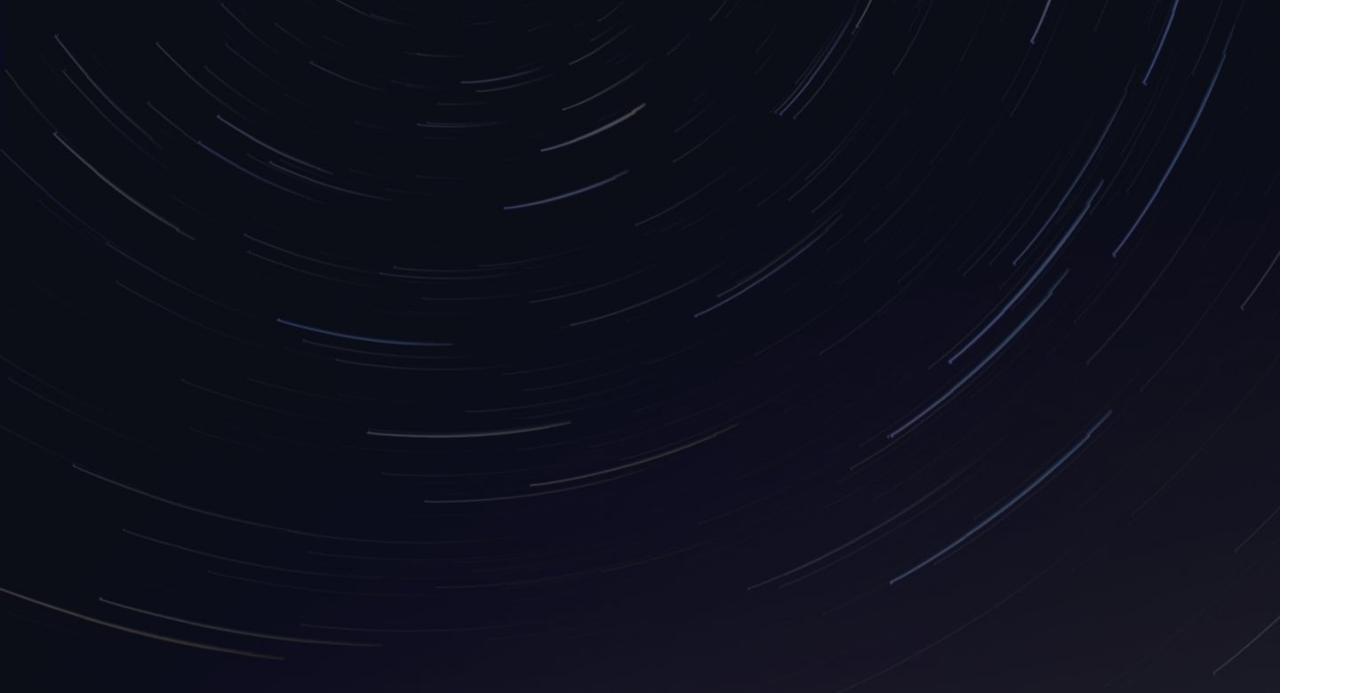
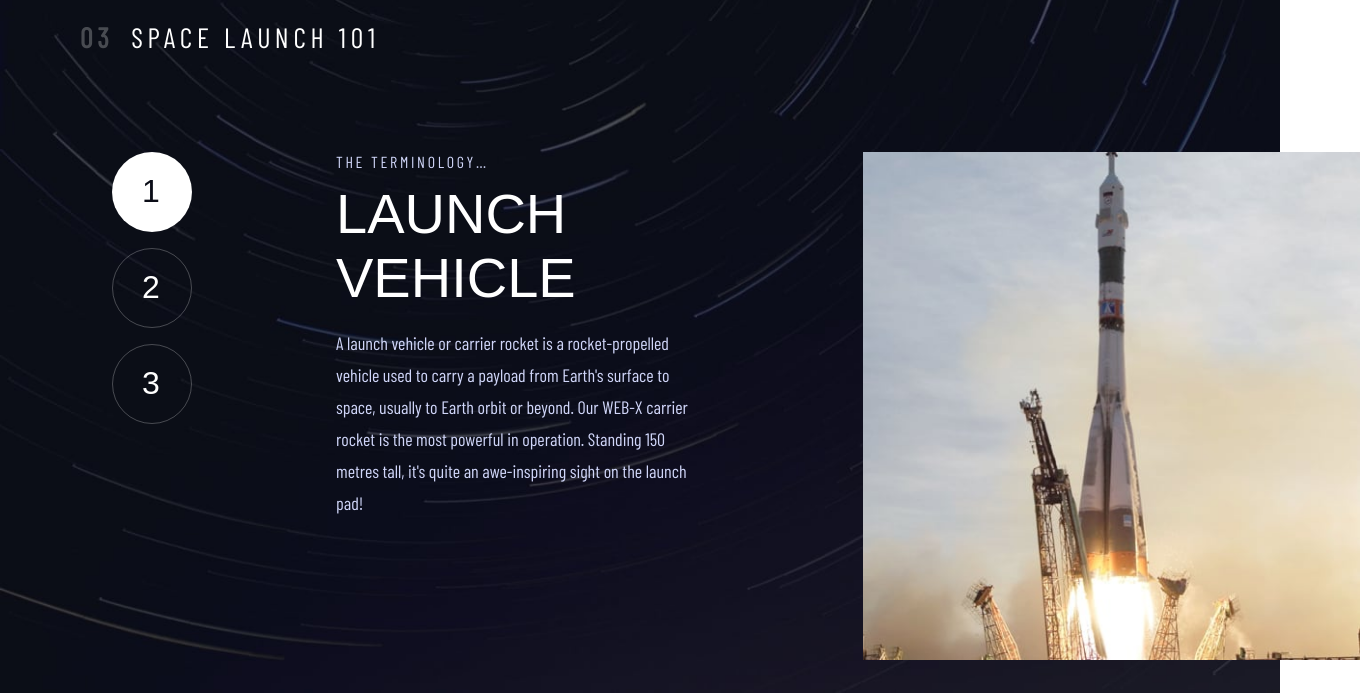
Before and after one commit to zougari47/frontend-mentor-challenges, an Astro site in the folder apps/space-tourism-mutli-page-website/: page /technology in a window 1280 px wide. Shown: the part 107-800 px from the top of the page, 1360 px wide, since content can reach past the window. Built offline with nearby package versions, Linux system fonts and the light colour scheme; Astro itself is replaced by a stand-in of ours; a web font is replaced by a local one.

Commit message:
finish technology page

```diff
--- a/apps/space-tourism-mutli-page-website/astro.config.mjs
+++ b/apps/space-tourism-mutli-page-website/astro.config.mjs
@@ -1,9 +1,10 @@
-import { defineConfig } from 'astro/config'
-import react from '@astrojs/react'
+import { defineConfig } from 'astro/config';
+import react from '@astrojs/react';
+import tailwind from '@astrojs/tailwind';
 
-import tailwind from '@astrojs/tailwind'
+import compress from "astro-compress";
 
 // https://astro.build/config
 export default defineConfig({
-  integrations: [react(), tailwind()],
-})
+  integrations: [react(), tailwind(), compress()]
+});
--- a/apps/space-tourism-mutli-page-website/package.json
+++ b/apps/space-tourism-mutli-page-website/package.json
@@ -16,6 +16,7 @@
     "@types/react": "^18.0.21",
     "@types/react-dom": "^18.0.6",
     "astro": "^2.1.3",
+    "astro-compress": "^1.1.42",
     "react": "^18.0.0",
     "react-dom": "^18.0.0",
     "tailwindcss": "^3.0.24"
--- a/apps/space-tourism-mutli-page-website/src/components/crew/NavigationButtons.tsx
+++ b/apps/space-tourism-mutli-page-website/src/components/crew/NavigationButtons.tsx
@@ -15,7 +15,6 @@ const NavigationButtons: React.FC<INavigationButtons> = ({
     <ul className='flex items-center justify-center gap-4'>
       {crewArr.map((member) => (
         <li key={member.name}>
-          {/* true mean current selected */}
           <button
             className={`ful aspect-square w-[10px] rounded-full bg-white lg:w-[15px] ${
               currentMember.name == member.name ? 'opacity-100' : 'opacity-25'
--- a/apps/space-tourism-mutli-page-website/src/components/crew/index.tsx
+++ b/apps/space-tourism-mutli-page-website/src/components/crew/index.tsx
@@ -7,17 +7,8 @@ const Wrapper = () => {
   const [currentMember, setCurrentMember] = useState(crewArr[0])
   return (
     <section className='container md:px-12 lg:px-24'>
-      <CrewMember
-        name={currentMember.name}
-        bio={currentMember.bio}
-        role={currentMember.role}
-        images={currentMember.images}
-      >
-        <NavigationButtons
-          crewArr={crewArr}
-          currentMember={currentMember}
-          setCurrentMember={setCurrentMember}
-        />
+      <CrewMember {...currentMember} key={currentMember.name}>
+        <NavigationButtons {...{ crewArr, currentMember, setCurrentMember }} />
       </CrewMember>
     </section>
   )
--- a/apps/space-tourism-mutli-page-website/src/components/destination/Destination.tsx
+++ b/apps/space-tourism-mutli-page-website/src/components/destination/Destination.tsx
@@ -20,11 +20,11 @@ const Destination: FC<IDestination> = ({
   return (
     <div className='animate-fade-in pb-14 pt-[76px] lg:flex lg:items-center lg:justify-between lg:gap-24 xl:gap-0'>
       <div>
-        <p
+        <h1
           className={`mb-8 mt-6 text-base uppercase leading-[19.2px] tracking-[2.7px] text-white before:pr-[18px] before:font-bold before:opacity-25 before:content-["01"] md:mb-[60px] md:text-left md:text-[20px] md:leading-6 md:tracking-[3.38px] lg:mb-[97px] lg:whitespace-nowrap lg:text-[28px] lg:leading-[33.6px] lg:tracking-[4.72px]`}
         >
           Pick your destination
-        </p>
+        </h1>
 
         <img
           className='mx-auto block aspect-square w-[170px] object-cover md:w-[300px] lg:ml-[63.5px] lg:w-[445px]'
@@ -37,9 +37,9 @@ const Destination: FC<IDestination> = ({
       <div>
         <div>{memoizedChildren}</div>
 
-        <h1 className='font-bellefair mb-2 text-[56px] uppercase leading-[64.18px] text-white md:text-[80px] md:leading-[91.68px] lg:mb-[14px] lg:leading-[114.6px]'>
+        <span className='font-bellefair mb-2 block text-[56px] uppercase leading-[64.18px] text-white md:text-[80px] md:leading-[91.68px] lg:mb-[14px] lg:leading-[114.6px]'>
           {name}
-        </h1>
+        </span>
 
         <p className='text-light-blueish-gray mb-8 text-[15px] leading-[25px] md:mx-auto md:mb-[49px] md:max-w-[500px] md:text-[16px] md:leading-7 lg:text-[18px] lg:leading-[32px]'>
           {description}
--- /dev/null
+++ b/apps/space-tourism-mutli-page-website/src/components/technology/NavigationButtons.tsx
@@ -0,0 +1,37 @@
+import type { ITechnology } from './Technology'
+
+interface INavigationButtons {
+  technologiesArr: ITechnology[]
+  currentTechnology: ITechnology
+  setCurrentTechnology: (tech: ITechnology) => void
+}
+
+const NavigationButtons: React.FC<INavigationButtons> = ({
+  technologiesArr,
+  currentTechnology,
+  setCurrentTechnology,
+}) => {
+  return (
+    <ul className='flex items-center justify-center gap-4 lg:w-fit lg:flex-col'>
+      {technologiesArr.map((tech, index) => (
+        <li key={tech.name}>
+          <button
+            className={`aspect-square w-10 rounded-full lg:w-20 ${
+              currentTechnology.name == tech.name
+                ? 'text-dark bg-white'
+                : 'border border-white/25 bg-transparent text-white'
+            }`}
+            onClick={() => setCurrentTechnology(tech)}
+          >
+            <span className='font-bellefair text-[16px] leading-[18.34px] lg:text-[32px] lg:leading-[36.67px] lg:tracking-[2px]'>
+              {index + 1}
+            </span>
+            <span className='sr-only'>{tech.name}</span>
+          </button>
+        </li>
+      ))}
+    </ul>
+  )
+}
+
+export default NavigationButtons
--- /dev/null
+++ b/apps/space-tourism-mutli-page-website/src/components/technology/Technology.tsx
@@ -0,0 +1,74 @@
+export interface ITechnology {
+  name: string
+  images: {
+    portrait: string
+    landscape: string
+  }
+  description: string
+  children?: React.ReactNode
+}
+
+const Technology: React.FC<ITechnology> = ({
+  name,
+  images,
+  description,
+  children,
+}) => {
+  return (
+    <div className='text-center lg:text-left'>
+      <div className='container lg:px-20'>
+        <h1
+          className={`mb-8 mt-6 text-base uppercase leading-[19.2px] tracking-[2.7px] text-white before:pr-[18px] before:font-bold before:opacity-25 before:content-["03"] md:mb-[60px] md:text-left md:text-[20px] md:leading-6 md:tracking-[3.38px] lg:mb-[97px] lg:whitespace-nowrap lg:text-[28px] lg:leading-[33.6px] lg:tracking-[4.72px]`}
+        >
+          SPACE LAUNCH 101
+        </h1>
+      </div>
+
+      {/* grid container */}
+      <div className='gg text-white lg:container lg:flex lg:px-20'>
+        <div className='lg:order-3'>
+          {/* <img
+            src={images.landscape}
+            alt={name}
+            className='block h-auto w-full'
+          /> */}
+          <picture className='lg:-mr-40 lg:block'>
+            <source
+              media='(max-width: 1024px)'
+              srcSet={images.landscape}
+              className='block h-auto w-full'
+            />
+            <source
+              media='(min-width: 1024px)'
+              srcSet={images.portrait}
+              className='block h-auto w-full'
+            />
+            <img
+              src={images.landscape}
+              alt={name}
+              className='block h-auto w-full'
+            />
+          </picture>
+        </div>
+
+        <div className='container mb-[26px] mt-[34px] w-fit md:mb-[44px] md:mt-14 lg:mb-0 lg:mt-0'>
+          {children}
+        </div>
+
+        <div className='container lg:order-1 lg:ml-20 lg:mr-[130px] lg:w-2/5'>
+          <span className='text-light-blueish-gray mb-[9px] block text-[14px] uppercase leading-[16.8px] tracking-[2.36px] md:text-[16px] md:leading-[19.2px] md:tracking-[2.7px] lg:mb-[11px] lg:text-[16px] lg:leading-[19.2px] lg:tracking-[2.7px]'>
+            THE TERMINOLOGY…
+          </span>
+          <span className='font-bellefair mb-4 block text-[24px] uppercase leading-[28px] text-white md:text-[40px] md:leading-[45.84px] lg:mb-[17px] lg:text-[56px] lg:leading-[64.18px]'>
+            {name}
+          </span>
+          <p className='text-light-blueish-gray text-[15px] leading-[25px] md:px-20 md:text-[16px] md:leading-[28px] lg:px-0 lg:text-[18px] lg:leading-[32px]'>
+            {description}
+          </p>
+        </div>
+      </div>
+    </div>
+  )
+}
+
+export default Technology
--- /dev/null
+++ b/apps/space-tourism-mutli-page-website/src/components/technology/index.tsx
@@ -0,0 +1,19 @@
+import technologiesArr from '../../data/technology.json'
+import { useState } from 'react'
+import Technology from './Technology'
+import NavigationButtons from './NavigationButtons'
+
+const Wrapper = () => {
+  const [currentTechnology, setCurrentTechnology] = useState(technologiesArr[0])
+  return (
+    <div className=''>
+      <Technology {...currentTechnology}>
+        <NavigationButtons
+          {...{ currentTechnology, technologiesArr, setCurrentTechnology }}
+        />
+      </Technology>
+    </div>
+  )
+}
+
+export default Wrapper
--- /dev/null
+++ b/apps/space-tourism-mutli-page-website/src/data/technology.json
@@ -0,0 +1,26 @@
+[
+  {
+    "name": "Launch vehicle",
+    "images": {
+      "portrait": "/assets/technology/image-launch-vehicle-portrait.jpg",
+      "landscape": "/assets/technology/image-launch-vehicle-landscape.jpg"
+    },
+    "description": "A launch vehicle or carrier rocket is a rocket-propelled vehicle used to carry a payload from Earth's surface to space, usually to Earth orbit or beyond. Our WEB-X carrier rocket is the most powerful in operation. Standing 150 metres tall, it's quite an awe-inspiring sight on the launch pad!"
+  },
+  {
+    "name": "Spaceport",
+    "images": {
+      "portrait": "/assets/technology/image-spaceport-portrait.jpg",
+      "landscape": "/assets/technology/image-spaceport-landscape.jpg"
+    },
+    "description": "A spaceport or cosmodrome is a site for launching (or receiving) spacecraft, by analogy to the seaport for ships or airport for aircraft. Based in the famous Cape Canaveral, our spaceport is ideally situated to take advantage of the Earth’s rotation for launch."
+  },
+  {
+    "name": "Space capsule",
+    "images": {
+      "portrait": "/assets/technology/image-space-capsule-portrait.jpg",
+      "landscape": "/assets/technology/image-space-capsule-landscape.jpg"
+    },
+    "description": "A space capsule is an often-crewed spacecraft that uses a blunt-body reentry capsule to reenter the Earth's atmosphere without wings. Our capsule is where you'll spend your time during the flight. It includes a space gym, cinema, and plenty of other activities to keep you entertained."
+  }
+]
--- a/apps/space-tourism-mutli-page-website/src/pages/technology.astro
+++ b/apps/space-tourism-mutli-page-website/src/pages/technology.astro
@@ -1,7 +1,9 @@
 ---
 import Layout from '../layouts/Layout.astro'
+import Technologies from '../components/technology'
 ---
 
 <Layout title='technology'>
   <h1>this is the tech page</h1>
+  <Technologies client:idle />
 </Layout>
```
